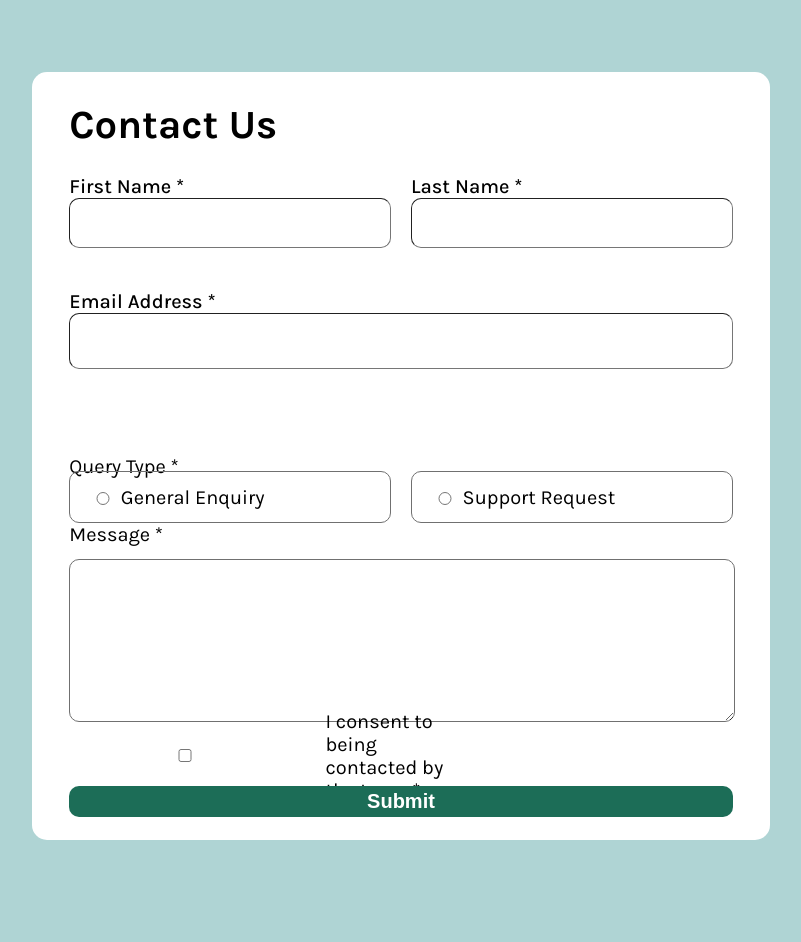
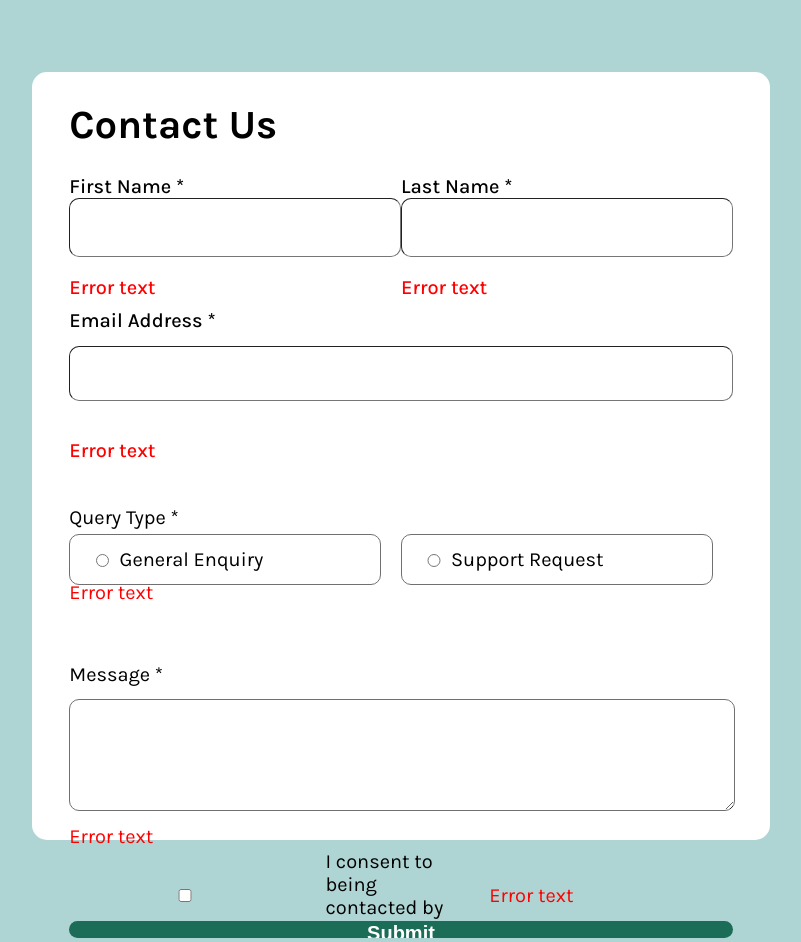
Before and after one commit to BYDINARES/Contact-form, a React (Vite) app: page / in a window 1280 px wide. Shown: the whole page, without its empty margins (239-1040 px from the left). Before the commit the page ends 912 px from the top, so only its background shows below. Built offline with nearby package versions, Linux system fonts and the light colour scheme.

Commit message:
Adding the error text spaces

```diff
--- a/src/App.css
+++ b/src/App.css
@@ -89,15 +89,19 @@ html body #root main form * {
   z-index: 1;
 }
 html body #root main form label.label-user-infomation {
+  width: 100%;
   margin-bottom: 3%;
+  display: flex;
+  flex-direction: column;
 }
 html body #root main form label.label-user-infomation input.user-information {
   width: 100%;
+  height: 20%;
   box-sizing: border-box;
   border-width: 1px;
   min-height: 2.5rem;
   padding: 5%;
-  margin-bottom: 10%;
+  margin-bottom: 6%;
   border-radius: 10px;
   font-size: 1rem;
 }
@@ -110,10 +114,21 @@ html body #root main form label.label-user-infomation input.user-information:act
 html body #root main form label.label-user-infomation input.user-information:focus {
   outline: none;
 }
+html body #root main form label.label-user-infomation .error-containers {
+  height: 50%;
+  display: flex;
+  justify-content: left;
+  align-items: center;
+}
+html body #root main form label.label-user-infomation .error-containers .error {
+  color: red;
+  position: relative;
+  margin: 0%;
+}
 html body #root main form p.pick-a-query-type {
   margin-top: 0%;
 }
-html body #root main form label.query-type-option {
+html body #root main form div.two-radio-options-container label.query-type-option {
   display: flex;
   flex-direction: row;
   align-items: center;
@@ -124,18 +139,29 @@ html body #root main form label.query-type-option {
   border-radius: 10px;
   width: 100%;
 }
-html body #root main form label.query-type-option.query-type-option--support {
+html body #root main form div.two-radio-options-container label.query-type-option.query-type-option--support {
   margin-bottom: 6%;
 }
-html body #root main form label.query-type-option:active {
+html body #root main form div.two-radio-options-container label.query-type-option:active {
   animation: increaseAndDecrease 0.1s ease-in-out;
 }
-html body #root main form label.query-type-option:hover, html body #root main form label.query-type-option:focus {
+html body #root main form div.two-radio-options-container label.query-type-option:hover, html body #root main form div.two-radio-options-container label.query-type-option:focus {
   background-color: rgb(237, 246, 255);
 }
-html body #root main form label.query-type-option input {
+html body #root main form div.two-radio-options-container label.query-type-option input {
   height: 90%;
   width: 10%;
+}
+html body #root main form div.two-radio-options-container .error-containers {
+  height: 10%;
+  display: flex;
+  justify-content: left;
+  align-items: center;
+}
+html body #root main form div.two-radio-options-container .error-containers .error {
+  color: red;
+  position: relative;
+  margin: 0%;
 }
 html body #root main form label.label-message {
   margin-bottom: 2%;
@@ -165,16 +191,38 @@ html body #root main form label.label-message textarea.large-message:active {
 html body #root main form label.label-message textarea.large-message:focus {
   outline: none;
 }
+html body #root main form label.label-message .error-containers {
+  height: 50%;
+  display: flex;
+  justify-content: left;
+  align-items: center;
+}
+html body #root main form label.label-message .error-containers .error {
+  color: red;
+  position: relative;
+  margin: 0%;
+}
 html body #root main form label.label-confirmation-button {
   display: flex;
   align-items: center;
   gap: 4%;
 }
-html body #root main form input.confirmation-button {
+html body #root main form label.label-confirmation-button input.confirmation-button {
   display: flex;
   flex-wrap: wrap;
   margin-top: 10%;
   margin-bottom: 10%;
+}
+html body #root main form label.label-confirmation-button .error-containers {
+  height: 50%;
+  display: flex;
+  justify-content: left;
+  align-items: center;
+}
+html body #root main form label.label-confirmation-button .error-containers .error {
+  color: red;
+  position: relative;
+  margin: 0%;
 }
 html body #root main form #submit-button {
   height: 25%;
@@ -269,33 +317,49 @@ html body #root main form #submit-button:active {
   }
   html body div#root main form label.label-user-infomation.email > input#email.user-information {
     width: 100%;
+    height: 20%;
     padding: 4%;
+    margin-top: 2%;
   }
-  html body div#root main form p.pick-a-query-type {
+  html body div#root main form label.label-user-infomation.email .error-containers {
+    height: 10%;
+  }
+  html body div#root main form div.two-radio-options-container {
+    display: grid;
     grid-row: 3/4;
+    grid-column: 1/3;
+    grid-template-columns: 1fr 1fr;
+    grid-template-rows: 5% 1fr 1fr;
+  }
+  html body div#root main form div.two-radio-options-container p.pick-a-query-type {
+    grid-row: 1/2;
     grid-column: 1/2;
     margin: 0%;
     align-self: start;
   }
-  html body div#root main form label.general {
-    grid-row: 3/4;
+  html body div#root main form div.two-radio-options-container label.general {
+    grid-row: 2/3;
     grid-column: 1/2;
     align-self: center;
     margin-bottom: 0%;
     width: 97%;
     justify-self: left;
   }
-  html body div#root main form label.query-type-option.query-type-option--support.support {
-    grid-row: 3/4;
+  html body div#root main form div.two-radio-options-container label.query-type-option.query-type-option--support.support {
+    grid-row: 2/3;
     grid-column: 2;
     align-self: center;
     margin-bottom: 0%;
     width: 97%;
     justify-self: right;
   }
-  html body div#root main form label.query-type-option {
+  html body div#root main form div.two-radio-options-container label.query-type-option {
     margin-top: 5%;
     padding: 4%;
+  }
+  html body div#root main form div.two-radio-options-container .error-containers {
+    grid-row: 3;
+    grid-column: 1/3;
   }
   html body div#root main form label.label-message {
     grid-row: 4/5;
--- a/src/App.jsx
+++ b/src/App.jsx
@@ -70,9 +70,11 @@ function App() {
               required
             />
             <div className="error-containers">
-              {errors["first-name"] && (
-                <p className="error">{errors["first-name"]}</p>
-              )}
+              <p className="error">
+                {errors["first-name"]
+                  ? `${errors["first-name"]}`
+                  : "Error text"}
+              </p>
             </div>
           </label>
 
@@ -91,9 +93,9 @@ function App() {
               required
             />
             <div className="error-containers">
-              {errors["last-name"] && (
-                <p className="error">{errors["last-name"]}</p>
-              )}
+              <p className="error">
+                {errors["last-name"] ? `${errors["last-name"]}` : "Error text"}
+              </p>
             </div>
           </label>
 
@@ -109,11 +111,18 @@ function App() {
               required
             />
             <div className="error-containers">
-              {errors["email"] && <p className="error">{errors["email"]}</p>}
+              <p className="error">
+                {errors["email"] ? `${errors["email"]}` : "Error text"}
+              </p>
             </div>
           </label>
 
+          {/* THE TWO RADIO OPTIONS */}
+          <div className="two-radio-options-container">
+            {/*----Litle title */}
             <p className="pick-a-query-type">Query Type *</p>
+
+            {/*----The first option */}
             <label
               className="query-type-option query-type-option--general general"
               required
@@ -126,6 +135,8 @@ function App() {
               />{" "}
               General Enquiry
             </label>
+
+            {/*----The second option */}
             <label className="query-type-option query-type-option--support support">
               <input
                 type="radio"
@@ -137,7 +148,10 @@ function App() {
               Support Request
             </label>
             <div className="error-containers">
-            {errors.option && <p className="error">{errors.option}</p>}
+              <p className="error">
+                {errors["option"] ? `${errors["option"]}` : "Error text"}
+              </p>
+            </div>
           </div>
 
           <label className="label-message" htmlFor="message">
@@ -145,13 +159,20 @@ function App() {
             Message *{" "}
             <textarea
               className="large-message"
-              name="mesage-box"
+              name="message-box"
               id="message"
               onBlur={handleBlur}
-              minlength="10"
-              maxlength="500"
+              minLength="10"
+              maxLength="500"
               required
             ></textarea>
+            <div className="error-containers">
+              <p className="error">
+                {errors["message-box"]
+                  ? `${errors["message-box"]}`
+                  : "Error text"}
+              </p>
+            </div>
           </label>
 
           <label
@@ -168,9 +189,11 @@ function App() {
             />{" "}
             I consent to being contacted by the team *
             <div className="error-containers">
-              {errors["users-approval"] && (
-                <p className="error">{errors["users-approval"]}</p>
-              )}
+              <p className="error">
+                {errors["users-approval"]
+                  ? `${errors["users-approval"]}`
+                  : "Error text"}
+              </p>
             </div>
           </label>
 
--- a/src/SCSS/App.scss
+++ b/src/SCSS/App.scss
@@ -103,15 +103,19 @@ html {
 
           //The 3 first inputs
           label.label-user-infomation {
+            width: 100%;
             margin-bottom: 3%;
+            display: flex;
+            flex-direction: column;
 
             input.user-information {
               width: 100%;
+              height: 20%;
               box-sizing: border-box;
               border-width: 1px;
               min-height: 2.5rem;
               padding: 5%;
-              margin-bottom: 10%;
+              margin-bottom: 6%;
               border-radius: 10px;
               font-size: 1rem;
               &:hover,
@@ -125,12 +129,18 @@ html {
                 outline: none;
               }
             }
-            .error-containers { //Thy this in every label and the radios
-              height: 20%;
+            //The error container
+            .error-containers {
+              //Thy this in every label and the radios
+              height: 50%;
+              display: flex;
+              justify-content: left;
+              align-items: center;
               .error {
                 color: red;
                 position: relative;
-              z-index: 2;
+                margin: 0%;
+              }
             }
           }
 
@@ -138,6 +148,7 @@ html {
           p.pick-a-query-type {
             margin-top: 0%;
           }
+          div.two-radio-options-container {
             label.query-type-option {
               display: flex;
               flex-direction: row;
@@ -166,6 +177,19 @@ html {
               input {
                 height: 90%;
                 width: 10%;
+              }
+            }
+            //The error container
+            .error-containers {
+              height: 10%;
+              display: flex;
+              justify-content: left;
+              align-items: center;
+              .error {
+                color: red;
+                position: relative;
+                margin: 0%;
+              }
             }
           }
 
@@ -201,6 +225,19 @@ html {
                 outline: none;
               }
             }
+            //The error container
+            .error-containers {
+              //Thy this in every label and the radios
+              height: 50%;
+              display: flex;
+              justify-content: left;
+              align-items: center;
+              .error {
+                color: red;
+                position: relative;
+                margin: 0%;
+              }
+            }
           }
 
           //The confirmation checkbox
@@ -208,12 +245,26 @@ html {
             display: flex;
             align-items: center;
             gap: 4%;
-          }
+
             input.confirmation-button {
               display: flex;
               flex-wrap: wrap;
               margin-top: 10%;
               margin-bottom: 10%;
+            }
+            //The error container
+            .error-containers {
+              //Thy this in every label and the radios
+              height: 50%;
+              display: flex;
+              justify-content: left;
+              align-items: center;
+              .error {
+                color: red;
+                position: relative;
+                margin: 0%;
+              }
+            }
           }
 
           //The submit button
@@ -311,11 +362,19 @@ html {
               grid-row: 1/2;
               grid-column: 1/2;
               justify-self: left;
+              .error-containers {
+                .error {
+                }
+              }
             }
             label.last-name {
               grid-row: 1/2;
               grid-column: 2;
               justify-self: right;
+              .error-containers {
+                .error {
+                }
+              }
             }
             label.label-user-infomation.email {
               grid-row: 2/3;
@@ -326,20 +385,33 @@ html {
 
               > input#email.user-information {
                 width: 100%;
+                height: 20%;
                 padding: 4%;
+                margin-top: 2%;
+              }
+              .error-containers {
+                height: 10%;
+                .error {
+                }
               }
             }
 
             //======= The 2 radio inputs
+            div.two-radio-options-container {
+              display: grid;
+              grid-row: 3/4;
+              grid-column: 1/3;
+              grid-template-columns: 1fr 1fr;
+              grid-template-rows: 5% 1fr 1fr;
+
               p.pick-a-query-type {
-              grid-row: 3/4;
+                grid-row: 1/2;
                 grid-column: 1/2;
                 margin: 0%;
                 align-self: start;
               }
-
               label.general {
-              grid-row: 3/4;
+                grid-row: 2/3;
                 grid-column: 1/2;
                 align-self: center;
                 margin-bottom: 0%;
@@ -347,21 +419,29 @@ html {
                 justify-self: left;
               }
               label.query-type-option.query-type-option--support.support {
-              grid-row: 3/4;
+                grid-row: 2/3;
                 grid-column: 2;
                 align-self: center;
                 margin-bottom: 0%;
                 width: 97%;
                 justify-self: right;
               }
-
               //the clasName for the two of them
               label.query-type-option {
                 margin-top: 5%;
                 padding: 4%;
               }
 
-            //The text area message area
+              //The error container
+              .error-containers {
+                grid-row: 3;
+                grid-column: 1/3;
+                .error {
+                }
+              }
+            }
+
+            //TEXTAREA
             label.label-message {
               grid-row: 4/5;
               grid-column: 1/3;
```
Also changed, not shown: 1 other file (tests, documents, lock files or other folders). Lines whose indentation alone changed are shown as unchanged.
